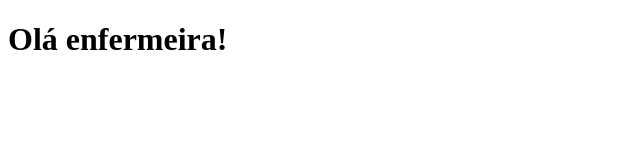
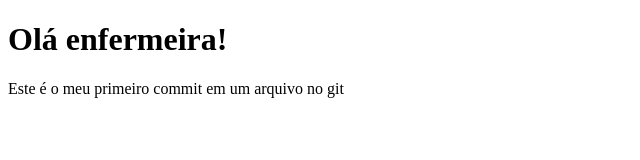
Before and after one commit to danielwerle-fean/atividade2, a plain HTML site: page index.html in a window 1280 px wide. Shown: the whole page, without its empty margins (0-640 px from the left). Drawn offline with Linux system fonts and the light colour scheme.

Commit message:
paragrafo de apresentacao

```diff
--- a/index.html
+++ b/index.html
@@ -5,5 +5,6 @@
 </head>
 <body>
 <h1>Olá enfermeira!</h1>
+<p>Este é o meu primeiro commit em um arquivo no git</p>
 </body>
 </html>
```
